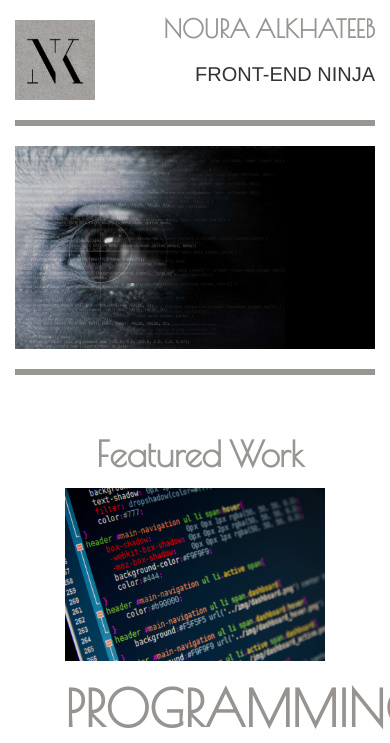
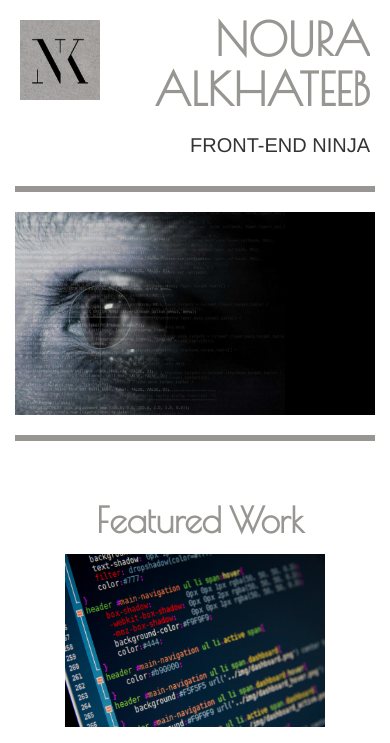
Before and after one commit to nouraal/Project-1-build-a-portfolio-site, a plain HTML site: page index.html in a window 390 px wide. Shown: the top 743 px of the page. Drawn offline with nearby package versions, Linux system fonts and the light colour scheme.

Commit message:
fix error
- Indentation Style Issue.
- use semantic tag.
- div.media block.
- All code has to be lowercase.
- overflowing the viewport horizontally.

```diff
--- a/css/style.css
+++ b/css/style.css
@@ -4,12 +4,17 @@
   height: 130px;
   width: 130px;
 }
-.myName {
+
+.my-name {
   color:#989692;
   font-size: 55px;
   font-weight: bold;
   font-family: 'Poiret One', cursive;
   margin-top: 15px;
+}
+
+.media{
+  margin: 10px 70px 0 70px;
 }
 
 /*----------- First row classes ---------------*/
@@ -28,6 +33,7 @@
   padding-left: 10px;
   margin: 40px 0 15px;
 }
+
 /*----------- third row classes ---------------*/
 
 .Work{
@@ -40,28 +46,28 @@
 
 /*----------- Tablet: Apple iPad = 768x1024 -------------- */
 @media screen and (max-width: 1024px) {
-   .container {
-    margin: 0;
-   }
  .middle {
   text-align: center;
+}
+.media{
+ margin: 10px 130px 0 130px;
 }
 .col-md-4{
  margin:0 50px 0 50px;
 }
 }
-@media screen and (max-width: 670px) {
-    .myName {
+
+@media screen and (max-width: 870px) {
+  .my-name {
     font-size: 45px;
   }
-}
-@media screen and (max-width: 583px ) {
-    .myName {
-    font-size: 35px;
+  .media{
+    margin: 10px 50px 0 50px;
   }
 }
+
 @media screen and (max-width: 583px ) and (min-width: 359px ){
-    .myName {
+  .my-mame {
     font-size: 25px;
   }
   .Ninja{
@@ -74,10 +80,14 @@
     height: 100px;
     width: 80px;
   }
+  .media{
+   margin: 10px 20px 0 20px;
  }
+}
+
 /*Mobile: Google Nexus 5 = 360x640*/
 @media screen and (max-width: 360px) {
-  .myName{
+  .my-name{
     font-size: 20px;
   }
   .feature {
@@ -100,4 +110,7 @@
  .col-md-4{
   margin:0 20px 0 20px;
 }
+.media{
+ margin: 5px 15px 0 15px;
 }
+}
--- a/index.html
+++ b/index.html
@@ -15,25 +15,26 @@
 
 <body>
 
-  <div class="container">
+ <header>
    <!--the media contains name and logo -->
-  <div class="media">
-    <span class="media-left">
+   <div  class="media">
+     <div class="media-left">
        <img class="logo" src="img/logo.jpg"  alt="Logo">
-    </span>
+     </div>
      <div class="media-body text-right text-uppercase">
-      <h1 class="myName">Noura Alkhateeb</h1>
+       <h1 class="my-name">Noura Alkhateeb</h1>
        <h3 class="Ninja">Front-end Ninja</h3>
      </div>
    </div>
+ </header>
 
+ <div class="container">
    <!--first row contains hr tag -->
    <div class="row">
      <div class="col-md-12">
        <hr class="hrLine">
      </div>
    </div>
-
    <!--second row contains cover image -->
    <div class="row">
      <div class="col-md-12">
@@ -41,14 +42,12 @@
        <hr class="hrLine">
      </div>
    </div>
-
    <!--third row contains head of Featured Work -->
    <div class="row">
      <div class="col-md-12 middle">
        <h2 class="feature">Featured Work</h2>
      </div>
    </div>
-
    <!--fourth row contains image of Featured Work -->
    <div class="row">
     <div class="col-md-4 text-center">
@@ -69,7 +68,5 @@
  </div>
 
 </div>
-
-
 </body>
 </html>
```
Lines whose indentation alone changed are shown as unchanged.
